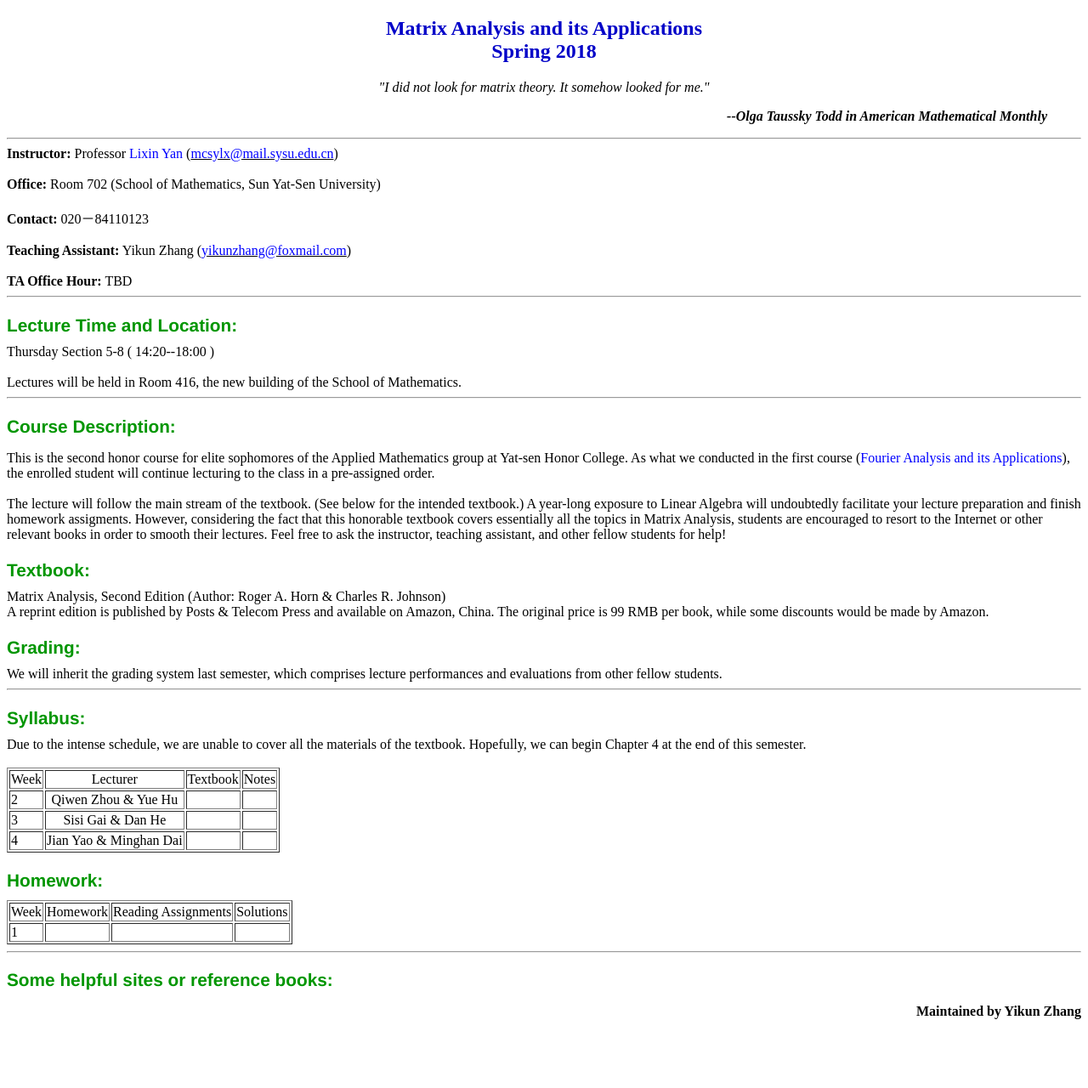
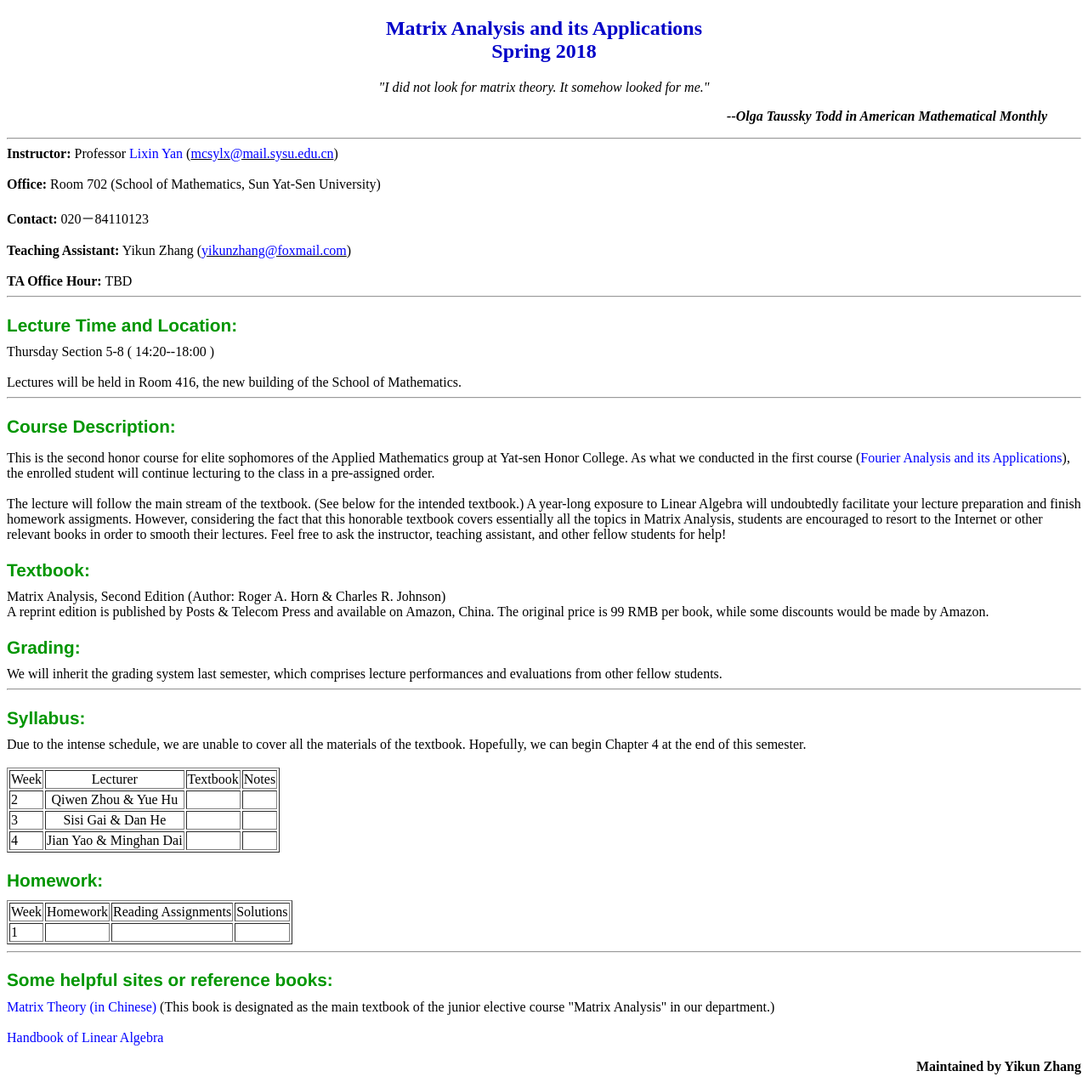
Before and after one commit to zhangyk8/zhangyk8.github.io, a Jekyll site: the page _teaching/matrix_analysis.html, which Jekyll copies as it is, in a window 1280 px wide. Shown: the whole page at 85% size. Built offline with Jekyll 4.4.1, drawn with Linux system fonts in a browser that asks for light colours; before the commit the page ends 1215 px from its top, so only the background shows below that.

Commit message:
Add files via upload

```diff
--- a/_teaching/matrix_analysis.html
+++ b/_teaching/matrix_analysis.html
@@ -137,7 +137,9 @@ Homework:
   <h3 class="subtitle" style="margin-bottom: 0.5em;">
 Some helpful sites or reference books:
  </h3>
-
+ <a href="file_spring2018/Matrix_theory_zhan.pdf">Matrix Theory (in Chinese)</a> (This book is designated as the main textbook of the junior elective course "Matrix Analysis" in our department.)
+ <br><br>
+<a href="file_spring2018/Handbook_of_Linear_Algebra.pdf">Handbook of Linear Algebra</a>
 
  <p align="right">
 <b>Maintained by Yikun Zhang </b>
```
